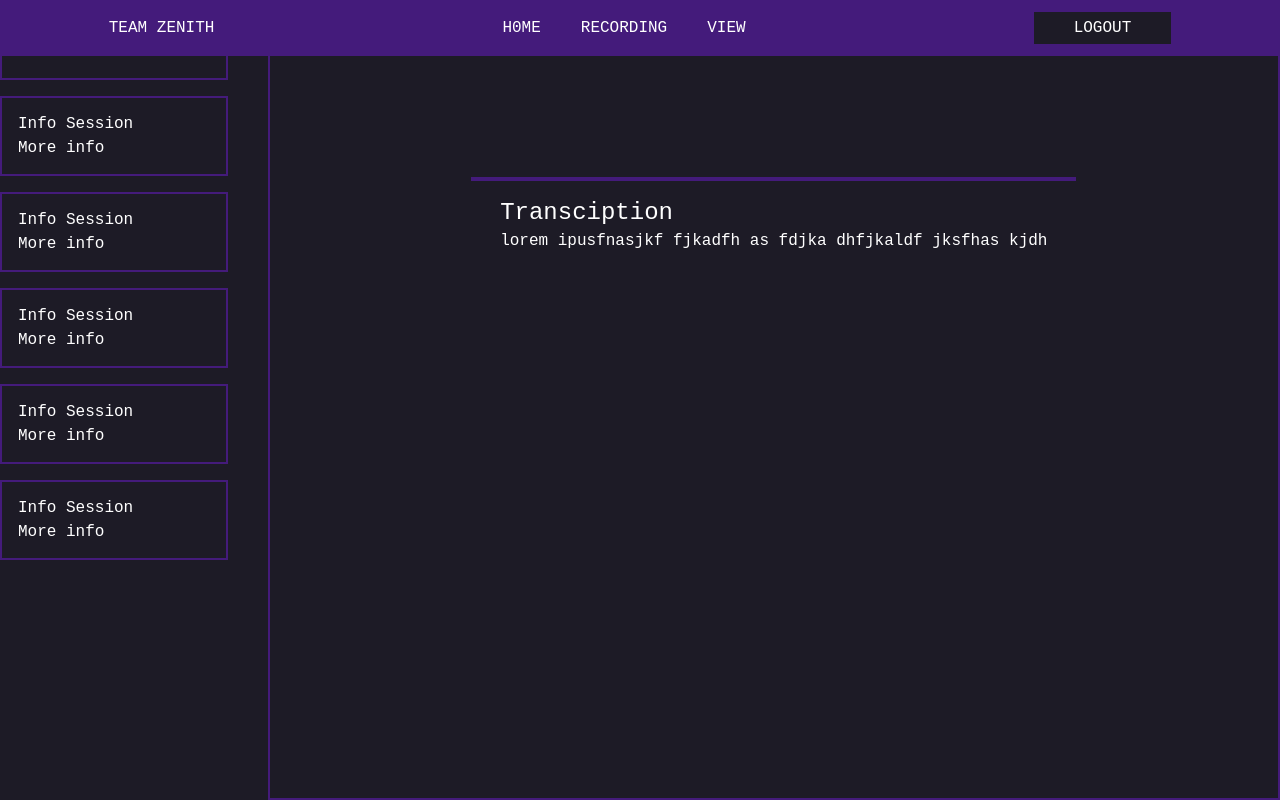
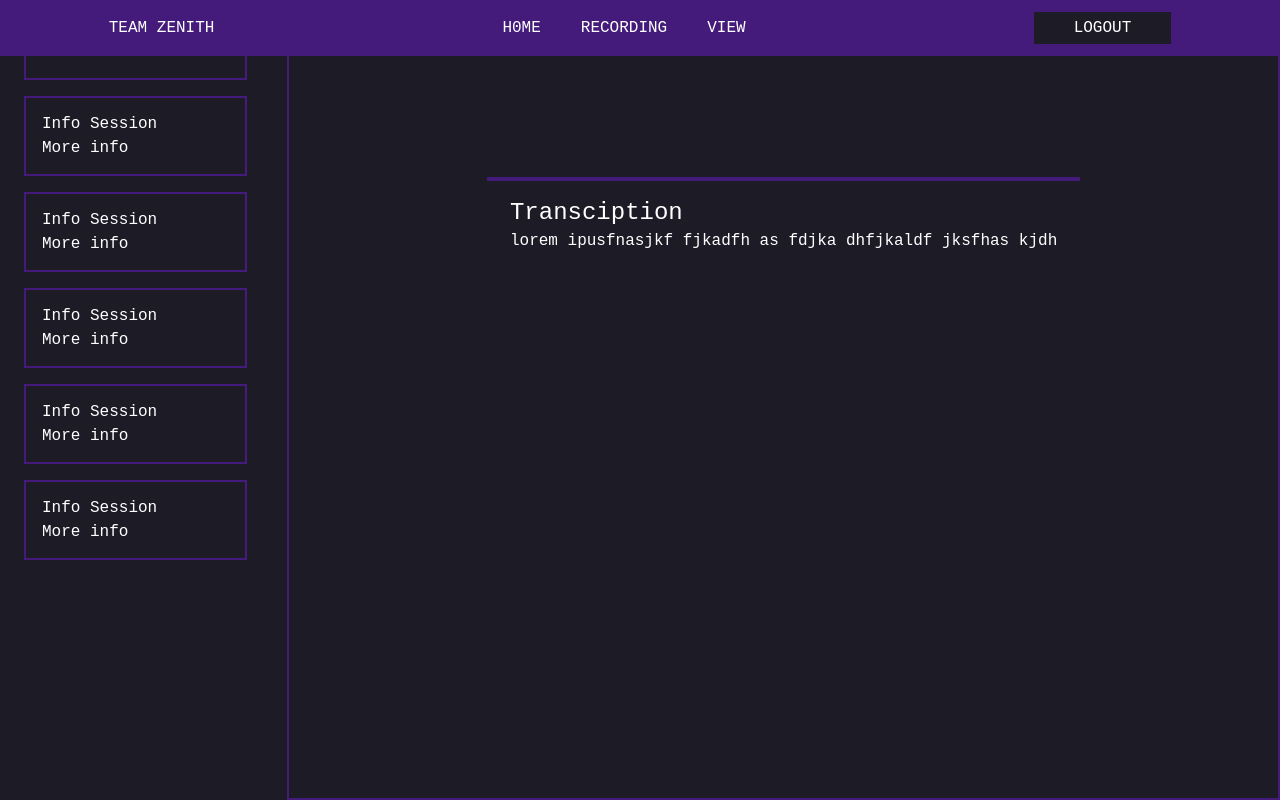
Before and after one commit to jzf21/zenith-client, a Next.js app: page / in a window 1280 px wide. Built offline with nearby package versions, Linux system fonts and the light colour scheme; what @huddle01/react, @metamask/sdk-react would draw is missing.

Commit message:
added margin

```diff
--- a/src/components/Sidebar.js
+++ b/src/components/Sidebar.js
@@ -3,7 +3,7 @@ import ROption from './RecordingOptions';
 
 const Sidebar = () => {
   return (
-    <div className="h-screen w-72 flex flex-col justify-start items-center gap-4">
+    <div className="h-screen w-72 flex flex-col justify-start items-center gap-4 ml-6">
       <ROption />
       <ROption />
       <ROption />
```
